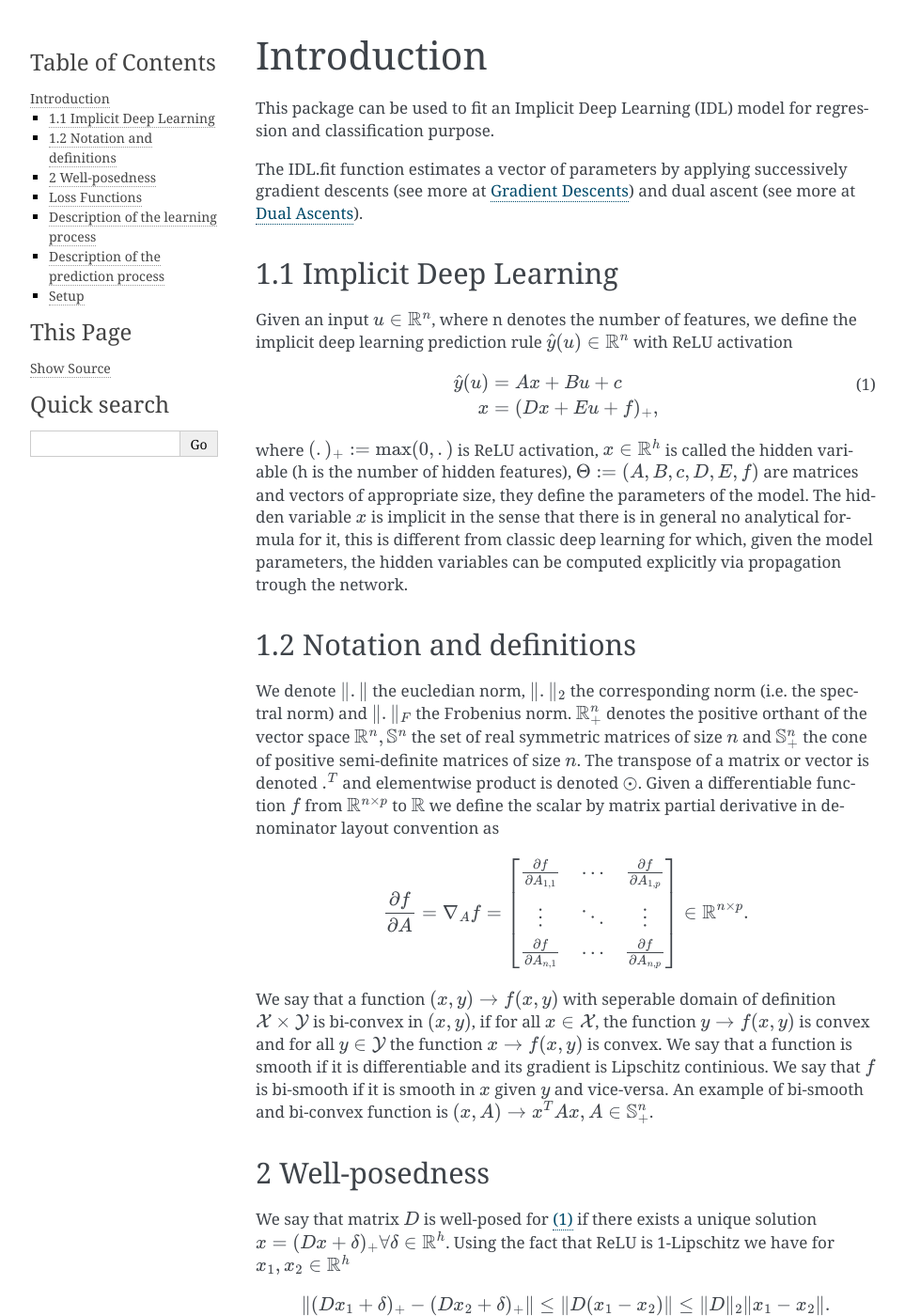
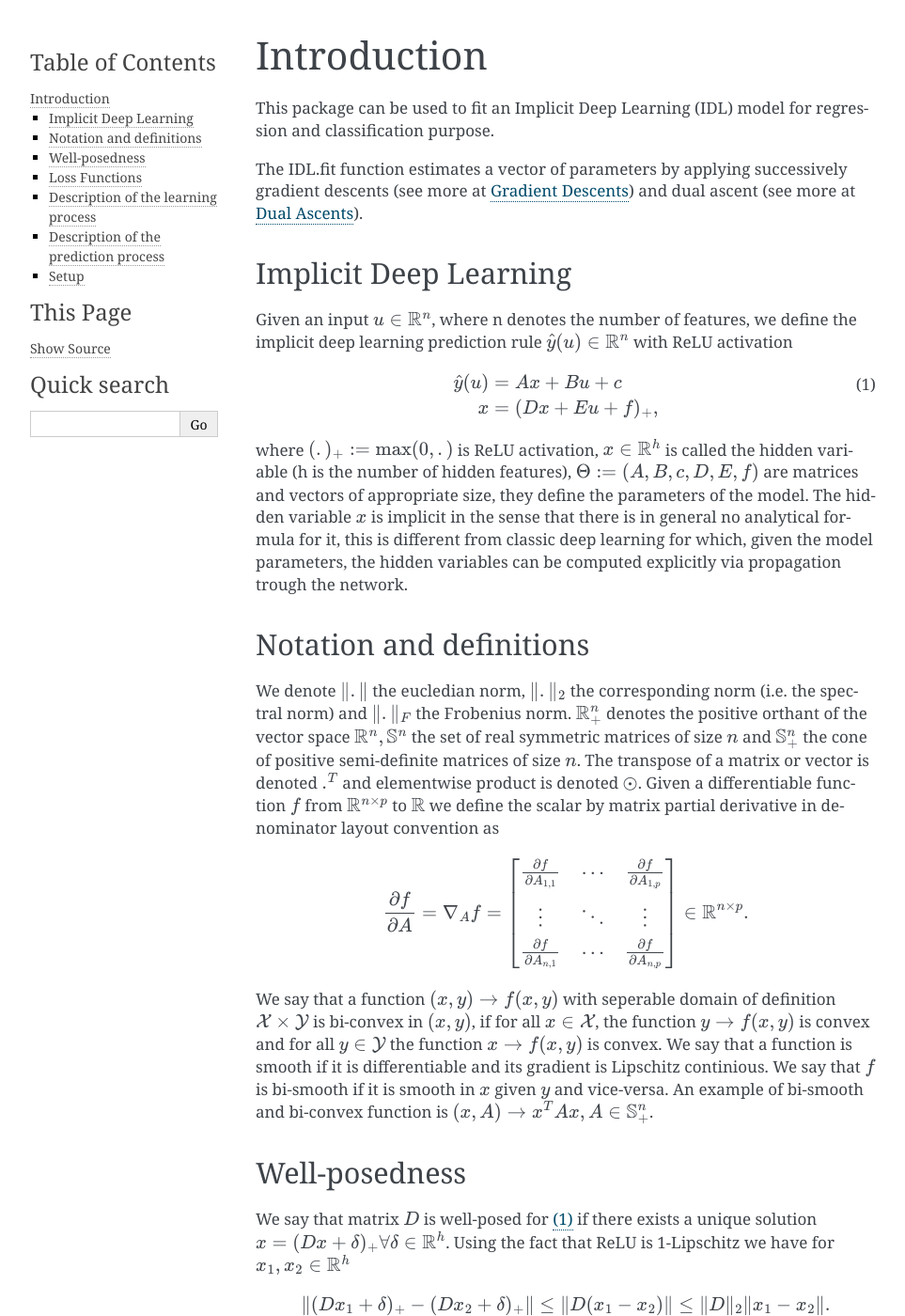
Before and after one commit to GuillaumeGoujard/IDLEstimator, a Sphinx documentation site: the page built from docs/source/sections/introduction.rst, in a window 1280 px wide and 1400 px high. Shown: the whole window at 94% size, without its empty margins (148-1111 px from the left). Built offline with Sphinx 7.4.7, drawn with Linux system fonts in a browser that asks for light colours.

Commit message:
minor changes

```diff
--- a/docs/source/sections/bi_convex_formulation.rst
+++ b/docs/source/sections/bi_convex_formulation.rst
@@ -19,7 +19,7 @@ squared error loss) reads
     \end{align}
     :label: eq_2
 
-where :math:`1_m` is a column vector of size :math:`m` consisting of ones. For clarity we have highlighted in \color{blue}{blue} the optimization variables.
+where :math:`1_m` is a column vector of size :math:`m` consisting of ones. For clarity we have highlighted in :math:`\color{blue}{\text{blue}}` the optimization variables.
 The non-convexity of this problem arises from the nonlinear implicit constraint and
 the matrix product terms :math:`AX` and :math:`DX`. In practice we replace the constraint :math:`\Vert D \Vert_2 < 1`
 by the closed convex form :math:`\Vert D \Vert_2 \leq 1 - \epsilon`, where :math:`\epsilon > 0` is small.
--- a/docs/source/sections/introduction.rst
+++ b/docs/source/sections/introduction.rst
@@ -9,7 +9,7 @@ gradient descents (see more at :ref:`Gradient Descents`) and dual ascent
 (see more at :ref:`Dual Ascents`).
 
 .. _Implicit Deep Learning:
-1.1 Implicit Deep Learning
+Implicit Deep Learning
 *************************
 
 Given an input :math:`u \in \mathbb{R}^n`, where n denotes the number of features,
@@ -28,7 +28,7 @@ parameters of the model. The hidden variable :math:`x` is implicit in the sense
 formula for it, this is different from classic deep learning for which, given the model parameters, the hidden
 variables can be computed explicitly via propagation trough the network.
 
-1.2 Notation and definitions
+Notation and definitions
 *************************
 We denote :math:`\Vert . \Vert` the eucledian norm, :math:`\Vert . \Vert_2` the corresponding norm (i.e. the spectral norm) and
 :math:`\Vert . \Vert_F` the Frobenius norm. :math:`\mathbb{R}_+^n` denotes the positive orthant of the vector space :math:`\mathbb{R}^n, \mathbb{S}^n`
@@ -49,7 +49,7 @@ if for all :math:`x \in \mathcal{X}`, the function :math:`y \rightarrow f(x,y)`
 We say that a function is smooth if it is differentiable and its gradient is Lipschitz continious. We say that :math:`f` is bi-smooth if it is smooth in :math:`x` given :math:`y` and
 vice-versa. An example of bi-smooth and bi-convex function is :math:`(x,A) \rightarrow x^TAx, A \in \mathbb{S}_+^n`.
 
-2 Well-posedness
+Well-posedness
 *************************
 We say that matrix :math:`D` is well-posed for :eq:`eq_1` if there exists a unique solution :math:`x = (Dx + \delta)_+ \forall \delta \in \mathbb{R}^h`.
 Using the fact that ReLU is 1-Lipschitz we have for :math:`x_1,x_2 \in \mathbb{R}^h`
```
